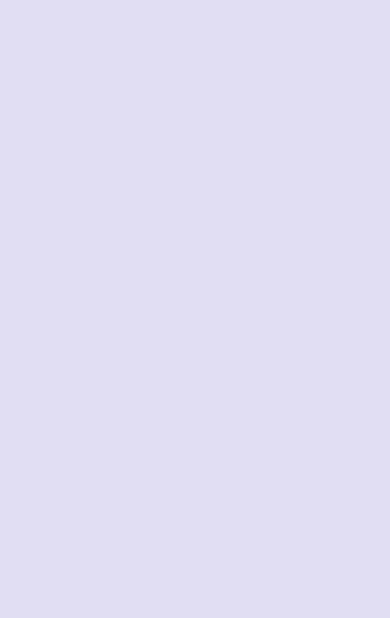
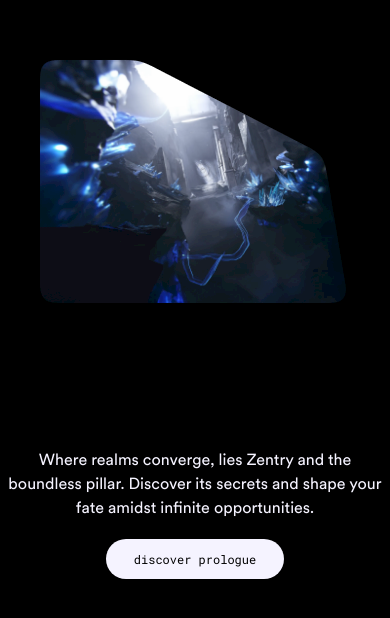
Before and after one commit to 99VICKY99/Animation_Website, a React (Vite) app: page / in a window 390 px wide. Shown: the part 5771-6389 px from the top of the page. Before the commit the page ends 5289 px from the top, so only its background shows below. Built offline with nearby package versions, Linux system fonts and the light colour scheme.

Commit message:
feat: add Story component with interactive floating image and GSAP animations

```diff
--- a/src/App.jsx
+++ b/src/App.jsx
@@ -3,6 +3,7 @@
 import About from './components/About'
 import NavBar from './components/Navbar'
 import Features from './components/Features'
+import Story from './components/Story'
 
 const App = () => {
   return (
@@ -11,6 +12,7 @@
       <Hero />
       <About />
       <Features />
+      <Story />
     </main>
   )
 }
--- /dev/null
+++ b/src/components/Story.jsx
@@ -0,0 +1,126 @@
+import gsap from "gsap";
+import { useRef } from "react";
+
+import Button from "./Button";
+import AnimatedTitle from "./AnimatedTitle";
+
+const FloatingImage = () => {
+  const frameRef = useRef(null);
+
+  const handleMouseMove = (e) => {
+    const { clientX, clientY } = e;
+    const element = frameRef.current;
+
+    if (!element) return;
+
+    const rect = element.getBoundingClientRect();
+    const xPos = clientX - rect.left;
+    const yPos = clientY - rect.top;
+
+    const centerX = rect.width / 2;
+    const centerY = rect.height / 2;
+
+    const rotateX = ((yPos - centerY) / centerY) * -10;
+    const rotateY = ((xPos - centerX) / centerX) * 10;
+
+    gsap.to(element, {
+      duration: 0.3,
+      rotateX,
+      rotateY,
+      transformPerspective: 500,
+      ease: "power1.inOut",
+    });
+  };
+
+  const handleMouseLeave = () => {
+    const element = frameRef.current;
+
+    if (element) {
+      gsap.to(element, {
+        duration: 0.3,
+        rotateX: 0,
+        rotateY: 0,
+        ease: "power1.inOut",
+      });
+    }
+  };
+
+  return (
+    <div id="story" className="min-h-dvh w-screen bg-black text-blue-50">
+      <div className="flex size-full flex-col items-center py-10 pb-24">
+        <p className="font-general text-sm uppercase md:text-[10px]">
+          the multiversal ip world
+        </p>
+
+        <div className="relative size-full">
+          <AnimatedTitle
+            title="the st<b>o</b>ry of <br /> a hidden real<b>m</b>"
+            containerClass="mt-5 pointer-events-none mix-blend-difference relative z-10"
+          />
+
+          <div className="story-img-container">
+            <div className="story-img-mask">
+              <div className="story-img-content">
+                <img
+                  ref={frameRef}
+                  onMouseMove={handleMouseMove}
+                  onMouseLeave={handleMouseLeave}
+                  onMouseUp={handleMouseLeave}
+                  onMouseEnter={handleMouseLeave}
+                  src="/img/entrance.webp"
+                  alt="entrance.webp"
+                  className="object-contain"
+                />
+              </div>
+            </div>
+
+            {/* for the rounded corner */}
+            <svg
+              className="invisible absolute size-0"
+              xmlns="http://www.w3.org/2000/svg"
+            >
+              <defs>
+                <filter id="flt_tag">
+                  <feGaussianBlur
+                    in="SourceGraphic"
+                    stdDeviation="8"
+                    result="blur"
+                  />
+                  <feColorMatrix
+                    in="blur"
+                    mode="matrix"
+                    values="1 0 0 0 0  0 1 0 0 0  0 0 1 0 0  0 0 0 19 -9"
+                    result="flt_tag"
+                  />
+                  <feComposite
+                    in="SourceGraphic"
+                    in2="flt_tag"
+                    operator="atop"
+                  />
+                </filter>
+              </defs>
+            </svg>
+          </div>
+        </div>
+
+        <div className="-mt-80 flex w-full justify-center md:-mt-64 md:me-44 md:justify-end">
+          <div className="flex h-full w-fit flex-col items-center md:items-start">
+            <p className="mt-3 max-w-sm text-center font-circular-web text-violet-50 md:text-start">
+              Where realms converge, lies Zentry and the boundless pillar.
+              Discover its secrets and shape your fate amidst infinite
+              opportunities.
+            </p>
+
+            <Button
+              id="realm-btn"
+              title="discover prologue"
+              containerClass="mt-5"
+            />
+          </div>
+        </div>
+      </div>
+    </div>
+  );
+};
+
+export default FloatingImage;
```
